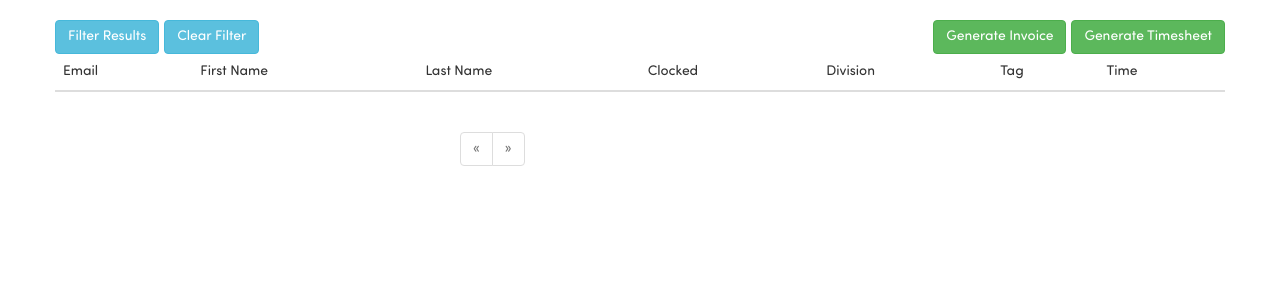
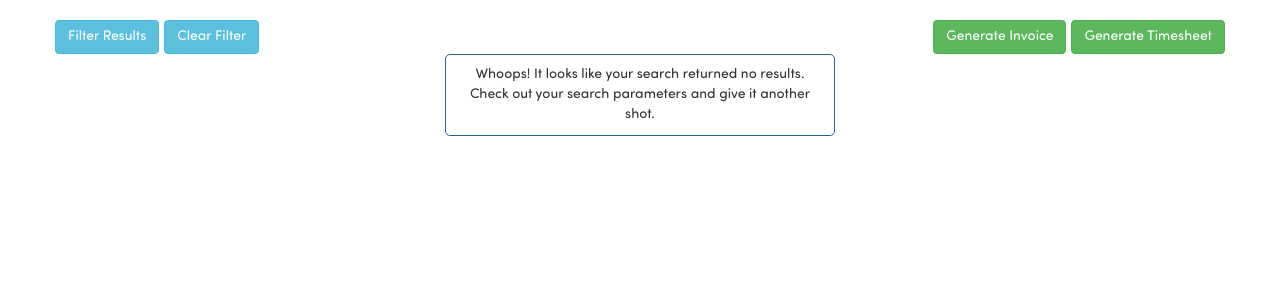
Before and after one commit to nycrecords/timeclock, a Flask app: page /history in a window 1280 px wide. Shown: the part 52-352 px from the top of the page. Run offline with Flask 2, Linux system fonts and the light colour scheme; a user stored in the database is signed in; tables that the repository leaves empty hold one stand-in row (values such as "Sample post"); lists and menus that the app fills with data are empty; some libraries are stand-ins or nearby versions.

Commit message:
- Remove table and pagination UI elements when user filters returned empty results. - Display a div for when user filters return empty results - Add styling - Create includes directory for commonly used HTML

```diff
--- a/app/main/modules.py
+++ b/app/main/modules.py
@@ -161,11 +161,16 @@ def get_events_by_date(email=None, first_date_input=None, last_date_input=None,
         current_app.logger.info('Finished querying for events with users with given tag')
 
     # User processing
-    if email_input is not None and User.query.filter_by(email=email_input).first() is not None:
-        current_app.logger.info('Querying for events with given user: {}'.format(email_input))
-        user_id = User.query.filter_by(email=email_input).first().id
-        events_query = events_query.filter(Event.user_id == user_id)
-        current_app.logger.info('Finished querying for events with given user.')
+    if email_input is not None:
+        if User.query.filter_by(email=email_input).first() is not None:
+            current_app.logger.info('Querying for events with given user: {}'.format(email_input))
+            user_id = User.query.filter_by(email=email_input).first().id
+            events_query = events_query.filter(Event.user_id == user_id)
+            current_app.logger.info('Finished querying for events with given user.')
+        elif email_input != '':
+            # The user doesn't exist, so set events_query to something we know
+            # will return an empty query.
+            events_query = events_query.filter(Event.user_id == -1)
 
     # Eliminate unapproved timepunches to avoid showing them in the history pages and rendering them in Timesheets
     # and invoices
--- a/app/main/views.py
+++ b/app/main/views.py
@@ -164,13 +164,16 @@ def all_history():
     tags = get_all_tags()
     current_app.logger.info('Finished querying')
 
+    query_has_results = True if events_query.first() else False
+
     current_app.logger.info('End function all_history()')
     return render_template('main/all_history.html',
                            events=events,
                            form=form,
                            pagination=pagination,
                            tags=tags,
-                           generation_events=events_query.all()
+                           generation_events=events_query.all(),
+                           query_has_results=query_has_results
                            )
 
 
@@ -214,12 +217,15 @@ def history():
     tags = get_all_tags()
     current_app.logger.info('Finished querying')
 
+    query_has_results = True if events_query.first() else False
+
     return render_template('main/history.html',
                            events=events,
                            form=form,
                            pagination=pagination,
                            generation_events=events_query.all(),
-                           tags=tags)
+                           tags=tags,
+                           query_has_results=query_has_results)
 
 
 @main.route('/download_timesheet', methods=['GET', 'POST'])
@@ -509,6 +515,8 @@ def review_timepunch():
             page, per_page=15,
             error_out=False)
 
+    query_has_results = True if timepunch_query.first() else False
+
     timepunch_list = pagination.items
     current_app.logger.info('End function review_timepunch')
     return render_template('main/review_timepunches.html',
@@ -516,7 +524,8 @@ def review_timepunch():
                            form=form,
                            pagination=pagination,
                            filter=filter_form,
-                           clear=clear_form)
+                           clear=clear_form,
+                           query_has_results=query_has_results)
 
 
 @main.route('/edit_user_list', methods=['GET', 'POST'])
--- a/app/static/styles/main.css
+++ b/app/static/styles/main.css
@@ -9,6 +9,16 @@
     filter:none;
 }
 
+.empty-query {
+    border: 1px solid #2a6496;
+    padding: 10px;
+    text-align: center;
+    border-radius: 5px;
+    float: none;
+    margin: 0 auto;
+}
+
+
 body {
     font-family: "Sofia Pro Soft";
 }
--- /dev/null
+++ b/app/templates/includes/empty_query.html
@@ -0,0 +1,8 @@
+<!-- Displayed when users query (via a UI filter) but the query returns no results. -->
+<!-- Intended to replace blank tables in favor of a more aesthetically appealing and intuitive message -->
+
+<div class="col-md-4 empty-query">
+    <span>
+        Whoops! It looks like your search returned no results. Check out your search parameters and give it another shot.
+    </span>
+</div>
--- a/app/templates/main/all_history.html
+++ b/app/templates/main/all_history.html
@@ -43,6 +43,7 @@
 
 
      <div class="row">
+        {% if query_has_results %}
         <table class="table">
             <thead>
                 <tr>
@@ -86,6 +87,10 @@
         <div class="col-md-8 col-md-offset-4">
             {{ macros.pagination_widget(pagination, '.all_history') }}
         </div>
+        {% else %}
+            {% include 'includes/empty_query.html' %}
+        {% endif %}
+
     </div>
 
 
--- a/app/templates/main/history.html
+++ b/app/templates/main/history.html
@@ -45,6 +45,8 @@
 
 
      <div class="row">
+
+        {%  if query_has_results %}
         <table class="table">
             <thead>
                 <tr>
@@ -89,5 +91,9 @@
         <div class="col-md-8 col-md-offset-4">
             {{ macros.pagination_widget(pagination, '.history') }}
         </div>
+        {% else %}
+            {% include 'includes/empty_query.html' %}
+        {% endif %}
+
     </div>
 {% endblock %}
```
Also changed, not shown: app/templates/main/review_timepunches.html (+9 -0 lines).
